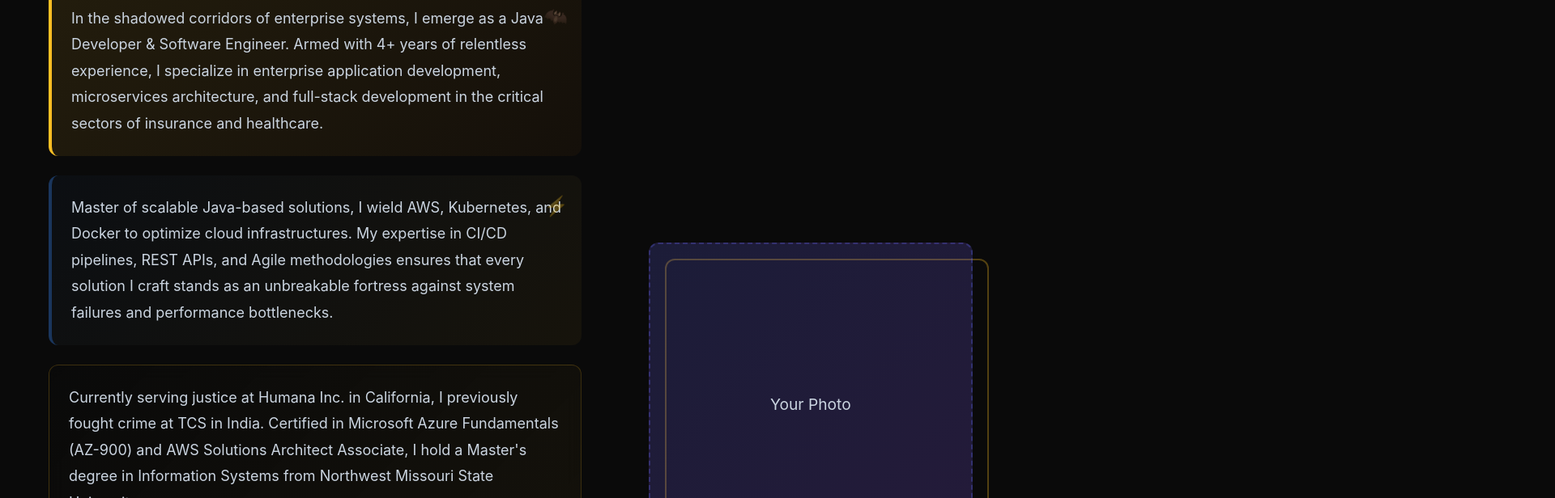
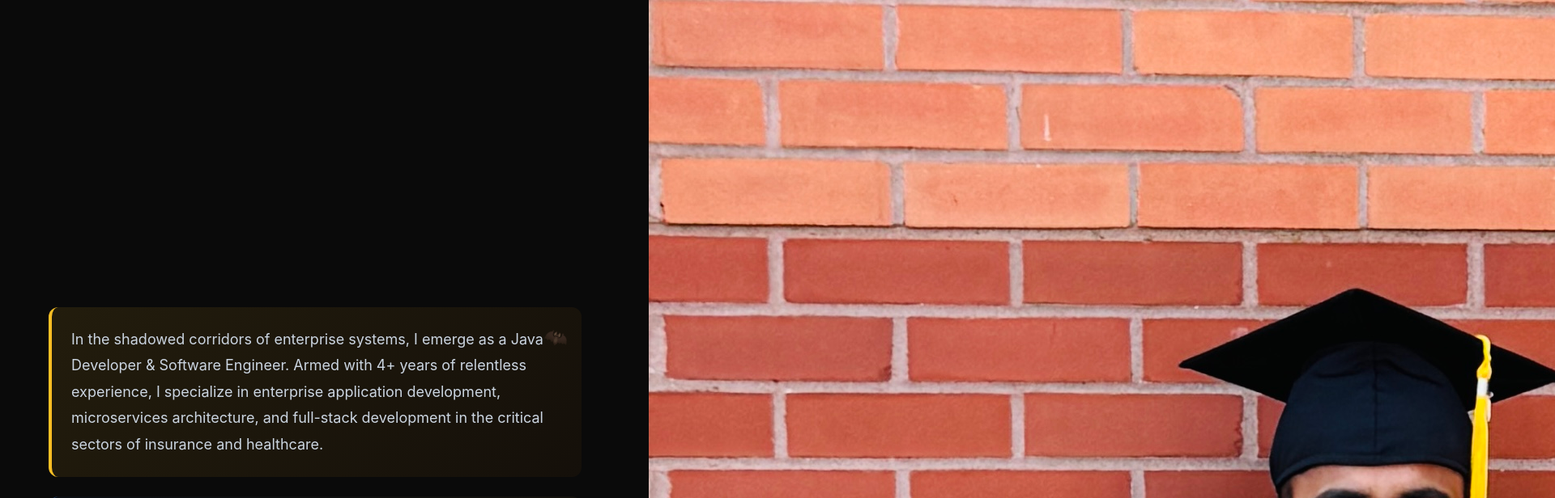
Before and after one commit to MohammadSajidShaik/portfolio, a React (Vite) app: page / in a window 1280 px wide. Shown: the part 1040-1656 px from the top of the page at 81% size, 1920 px wide, since content can reach past the window. Built offline with nearby package versions, Linux system fonts and the light colour scheme.

Commit message:
Add personal profile picture (IMG_6072 2.jpg) with Batman-themed styling

```diff
--- a/src/components/About.jsx
+++ b/src/components/About.jsx
@@ -1,4 +1,5 @@
 import React from 'react'
+import profileImage from '../assets/IMG_6072 2.jpg'
 import './About.css'
 
 const About = () => {
@@ -49,8 +50,17 @@ const About = () => {
 
         <div className="about-image">
           <div className="image-wrapper">
-            <div className="image-placeholder">
-              <span>Your Photo</span>
+            <img
+              src={profileImage}
+              alt="Sajid Shaik - The Dark Knight Developer"
+              className="profile-image"
+              onError={(e) => {
+                e.target.style.display = 'none';
+                e.target.nextSibling.style.display = 'flex';
+              }}
+            />
+            <div className="image-placeholder" style={{ display: 'none' }}>
+              <span>🦇</span>
             </div>
             <div className="image-border"></div>
           </div>
```
Also changed, not shown: src/assets/IMG_6072 2.jpg (added).
